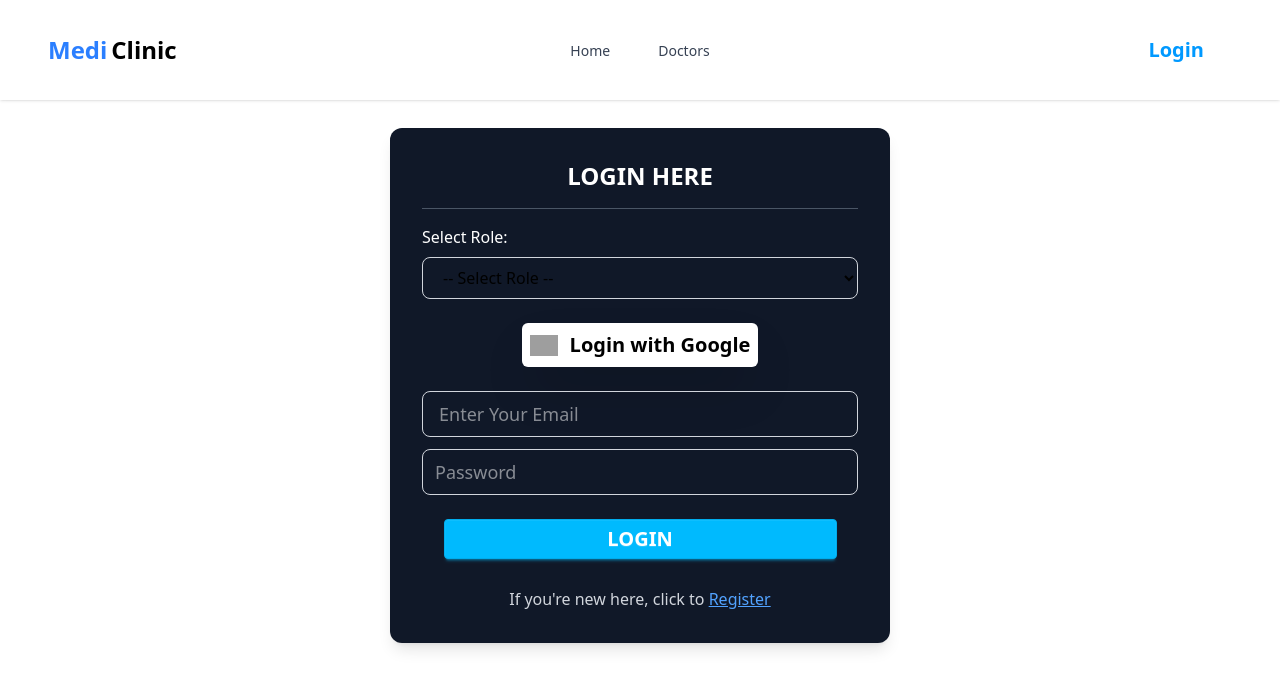
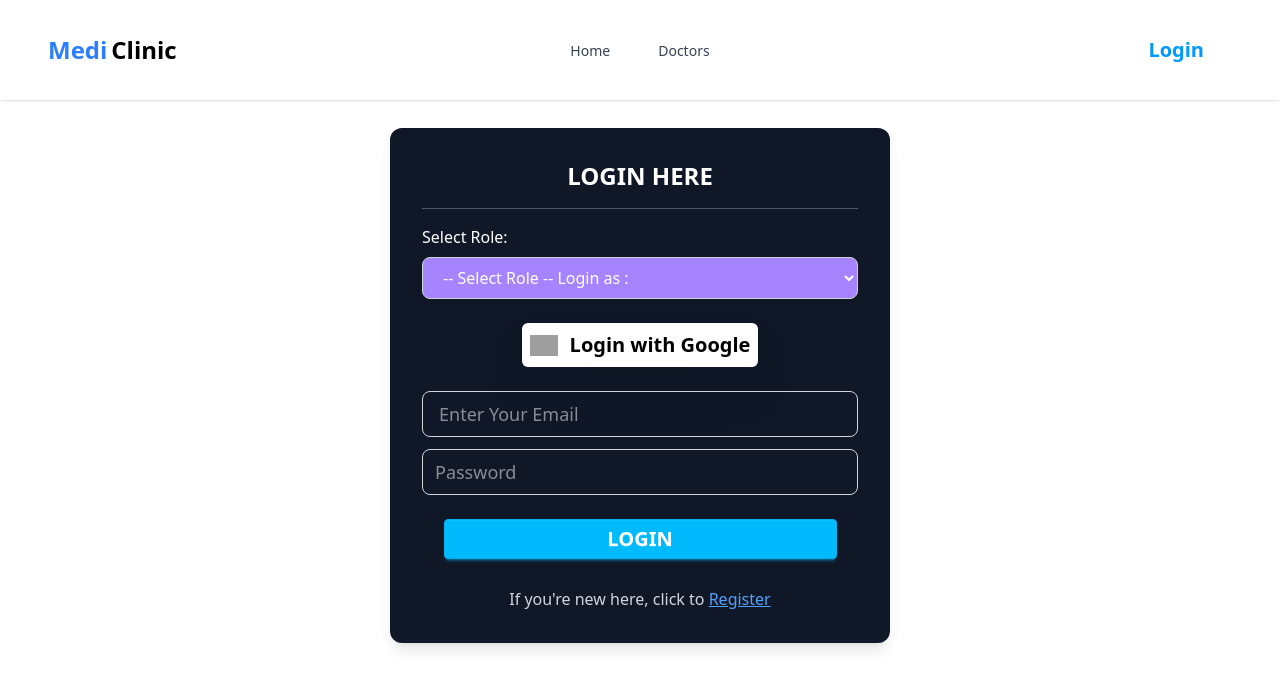
Before and after one commit to SADMAN-SADID-052/Doctor-Appointment-app, a React (Vite) app: page /auth/login in a window 1280 px wide. Shown: the top 688 px of the page. Built offline with nearby package versions, Linux system fonts and the light colour scheme; no server answers; grey boxes are pictures that could not be loaded.

Commit message:
Store user data in the database

```diff
--- a/package.json
+++ b/package.json
@@ -16,6 +16,7 @@
     "lucide-react": "^0.542.0",
     "react": "^19.1.1",
     "react-dom": "^19.1.1",
+    "react-responsive-carousel": "^3.2.23",
     "react-router": "^7.8.2",
     "sweetalert2": "^11.22.5",
     "tailwindcss": "^4.1.12"
--- a/src/Componenets/Bannar.jsx
+++ b/src/Componenets/Bannar.jsx
@@ -1,11 +1,42 @@
-import React from 'react';
+import { Carousel } from "react-responsive-carousel";
+import "react-responsive-carousel/lib/styles/carousel.min.css";
 
-const Bannar = () => {
-    return (
-        <div>
+const Banner = () => {
+  const slides = [
+    {
+      img: "https://media.istockphoto.com/id/1178217129/photo/background.jpg?s=612x612&w=0&k=20&c=CtA0gnlwqvnyVAFm7M9s5e1Mx-fx7vuwqvnEEoGo81E=",
+      title: "Innovating Architecture with VR",
+    },
+    {
+      img: "https://media.istockphoto.com/id/2153227346/video/doctor-reviewing-x-ray-scan-on-a-digital-tablet-close-up.avif?s=640x640&k=20&c=fP_mQww83KY4AuPLYi2RMZ0R7sDCN4OLukJeKOlxV4s=",
+      title: "Smart Control Room Solutions",
+    },
+    {
+      img: "https://media.istockphoto.com/id/2196602780/photo/physician-and-patient-analyze-a-holographic-body-model-technology-discussions-on-optimizied.jpg?s=612x612&w=0&k=20&c=oTGBZO75hGo8TBQYI4Kc26jguCSvAlg4sZMT90Izvso=",
+      title: "Efficiency in Engineering",
+    },
+    {
+      img: "https://images.unsplash.com/photo-1679496124845-ac6957c8bffd?w=600&auto=format&fit=crop&q=60&ixlib=rb-4.1.0&ixid=M3wxMjA3fDB8MHxzZWFyY2h8MTA2fHxkb2N0b3IlMjBhcHBvaW50bWVudHxlbnwwfHwwfHx8MA%3D%3D",
+      title: "Smart City with Holographic Tech",
+    },
+  ];
 
-        </div>
-    );
+  return (
+    <div className="">
+      <Carousel autoPlay infiniteLoop interval={2000} showThumbs={false}>
+        {slides.map((slide, index) => (
+          <div key={index} className="relative">
+            <img src={slide.img} className="object-cover h-[500px] w-full" />
+            <div className="absolute bottom-0 w-full bg-gradient-to-t from-black/80 to-transparent px-4 py-6">
+              <h2 className="text-white text-2xl md:text-4xl font-bold text-left">
+                {slide.title}
+              </h2>
+            </div>
+          </div>
+        ))}
+      </Carousel>
+    </div>
+  );
 };
 
-export default Bannar;
+export default Banner;
--- a/src/Pages/Login.jsx
+++ b/src/Pages/Login.jsx
@@ -12,8 +12,7 @@ const Login = () => {
   const navigate = useNavigate();
 
   const provider = new GoogleAuthProvider();
-
-  // ✅ Role state (no default value)
+  const axiosPublic = useAxiosPublic();
   const [role, setRole] = useState("");
 
   const handleGoogleLogin = () => {
@@ -33,10 +32,14 @@ const Login = () => {
           name: result.user?.displayName,
           email: result.user?.email,
           photo: result.user?.photoURL,
-          role: role, // ✅ use selected role
+          role: role,
         };
 
-        useAxiosPublic.post("/users", userInfo).then(() => {});
+
+        axiosPublic.post("/users", userInfo).then((res) => {
+          console.log("User stored in DB:", res.data);
+        });
+
         navigate(location?.state ? location.state : "/");
 
         Swal.fire({
@@ -78,7 +81,6 @@ const Login = () => {
       .then((result) => {
         const user = result.user;
 
-        // ✅ Attach role to user object
         const userInfo = {
           name: user.displayName || "",
           email: user.email,
@@ -87,6 +89,11 @@ const Login = () => {
         };
 
         setUser(userInfo);
+
+
+        axiosPublic.post("/users", userInfo).then((res) => {
+          console.log("User stored in DB:", res.data);
+        });
 
         navigate(location?.state ? location.state : "/");
 
@@ -117,20 +124,20 @@ const Login = () => {
           <p className="text-xl sm:text-2xl font-semibold">LOGIN HERE</p>
           <hr className="my-4 border-gray-600" />
 
-          {/* ✅ Role Selection */}
+
           <div className="mb-4">
             <label className="block text-left mb-2">Select Role:</label>
             <select
               value={role}
               onChange={(e) => setRole(e.target.value)}
               required
-              className="w-full px-4 py-2 rounded-lg border border-gray-300 text-black focus:outline-none focus:ring-2 focus:ring-blue-500"
+              className="w-full px-4 py-2 rounded-lg border border-gray-300  focus:outline-none focus:ring-2 focus:ring-blue-500 bg-violet-400"
             >
               <option value="" disabled>
-                -- Select Role --
+                -- Select Role -- Login as :
               </option>
-              <option value="patient">Login as Patient</option>
-              <option value="doctor">Login as Doctor</option>
+              <option value="patient">Patient</option>
+              <option value="doctor">Doctor</option>
             </select>
           </div>
 
```
Also changed, not shown: 1 other file (tests, documents, lock files or other folders).
